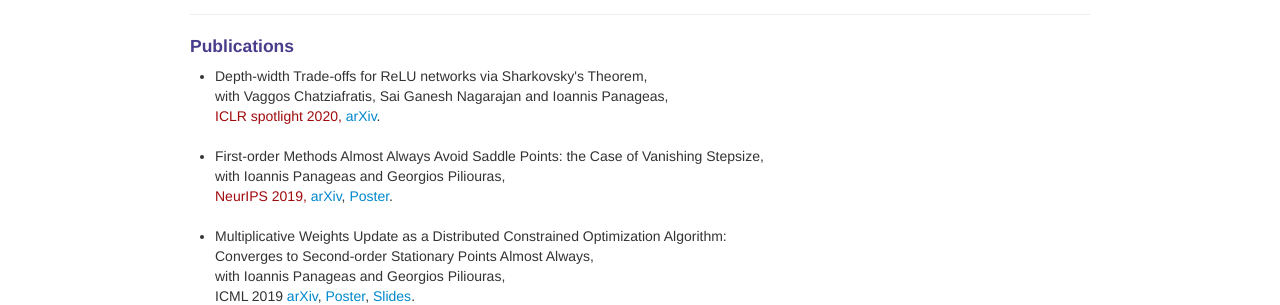
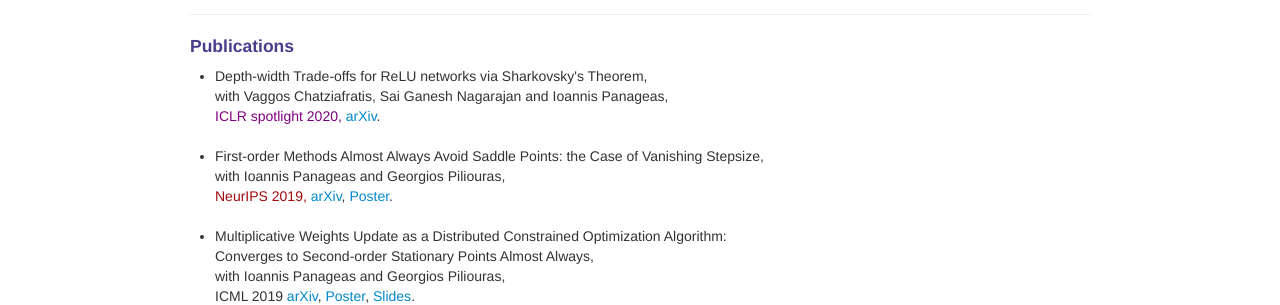
Before and after one commit to xiiaowang/xiiaowang.github.io, a Jekyll site: the page built from index.md, in a window 1280 px wide. Shown: the part 260-565 px from the top of the page. Built offline with Jekyll 4.4.1, drawn with Linux system fonts in a browser that asks for light colours.

Commit message:
Update index.md

```diff
--- a/index.md
+++ b/index.md
@@ -40,7 +40,7 @@ keywords: machine learning, geometry
 ---
 <h4><a name="Publications"></a>Publications</h4>
 <ul>
-    <li> Depth-width Trade-offs for ReLU networks via Sharkovsky's Theorem, <br/> with Vaggos Chatziafratis, Sai Ganesh Nagarajan and Ioannis Panageas,<br/> <font color="navy blue">ICLR spotlight 2020, </font> <a href="https://arxiv.org/abs/1912.04378">arXiv</a>.</li>
+    <li> Depth-width Trade-offs for ReLU networks via Sharkovsky's Theorem, <br/> with Vaggos Chatziafratis, Sai Ganesh Nagarajan and Ioannis Panageas,<br/> <font color="purple">ICLR spotlight 2020, </font> <a href="https://arxiv.org/abs/1912.04378">arXiv</a>.</li>
     <br/>
    <li> First-order Methods Almost Always Avoid Saddle Points: the Case of Vanishing Stepsize, <br/> with Ioannis Panageas and Georgios Piliouras,<br/> <font color="navy blue">NeurIPS 2019,</font> <a href="http://arxiv.org/abs/1906.07772">arXiv</a>, <a href="https://www.dropbox.com/s/y25vze12a2lpivv/NIPS19_poster.pdf?dl=0">Poster</a>.</li>
     <br/>
```
